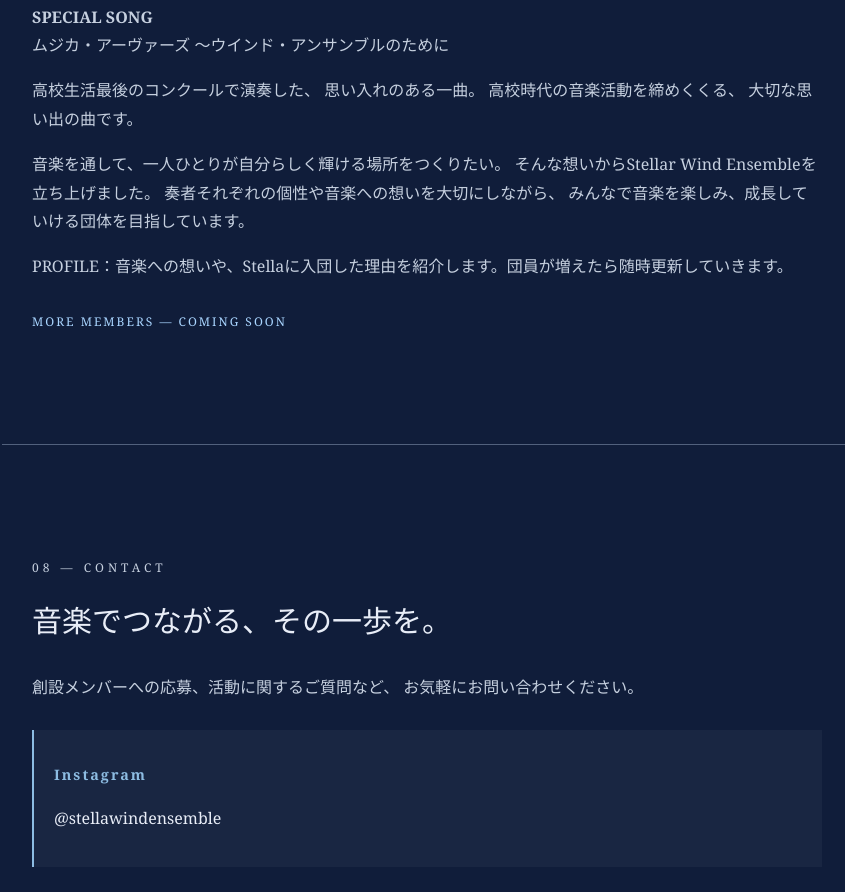
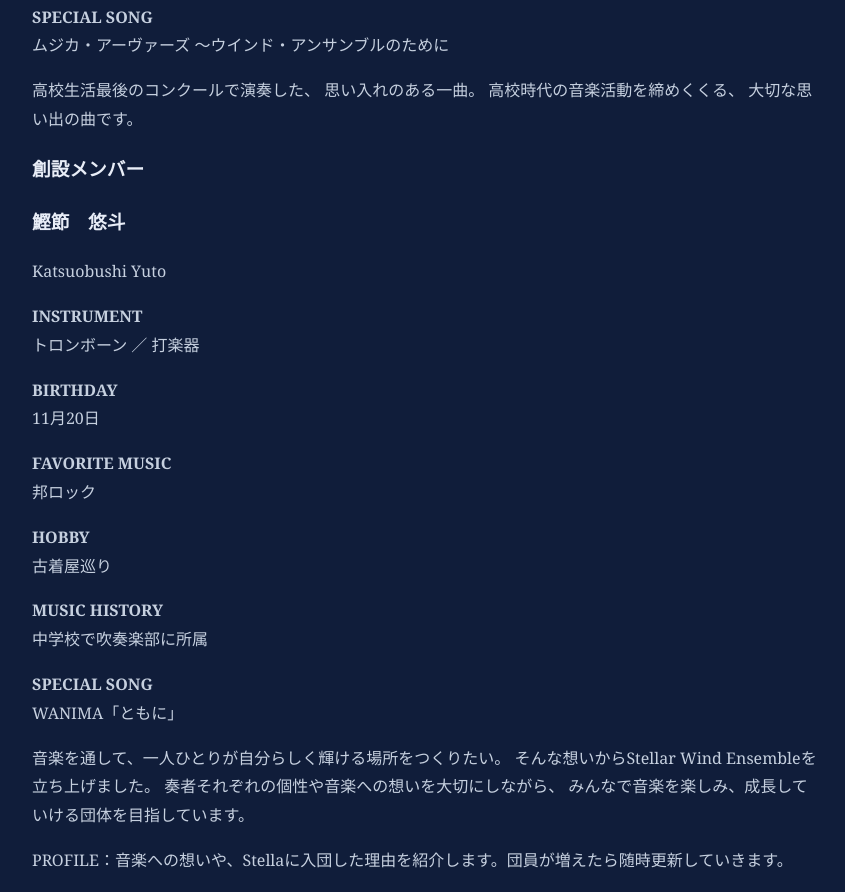
Before and after one commit to Lamne-sys/stella-wind-ensemble, a plain HTML site: page index.html in a window 1280 px wide. Shown: the part 6617-7509 px from the top of the page, without its empty margins (213-1058 px from the left). Drawn offline with Linux system fonts and the light colour scheme.

Commit message:
Update index.html

```diff
--- a/index.html
+++ b/index.html
@@ -315,6 +315,30 @@
     高校時代の音楽活動を締めくくる、
     大切な思い出の曲です。
   </p>
+<h3>創設メンバー</h3>
+<h3>鰹節　悠斗</h3>
+<p class="member-name">Katsuobushi Yuto</p>
+
+<p><strong>INSTRUMENT</strong><br>
+トロンボーン ／ 打楽器</p>
+
+<p><strong>BIRTHDAY</strong><br>
+11月20日</p>
+
+<p><strong>FAVORITE MUSIC</strong><br>
+邦ロック</p>
+
+<p><strong>HOBBY</strong><br>
+古着屋巡り</p>
+
+<p><strong>MUSIC HISTORY</strong><br>
+中学校で吹奏楽部に所属</p>
+
+<p><strong>SPECIAL SONG</strong><br>
+WANIMA「ともに」</p>
+
+<p>
+</p>
 
   <p>
     音楽を通して、一人ひとりが自分らしく輝ける場所をつくりたい。
```
